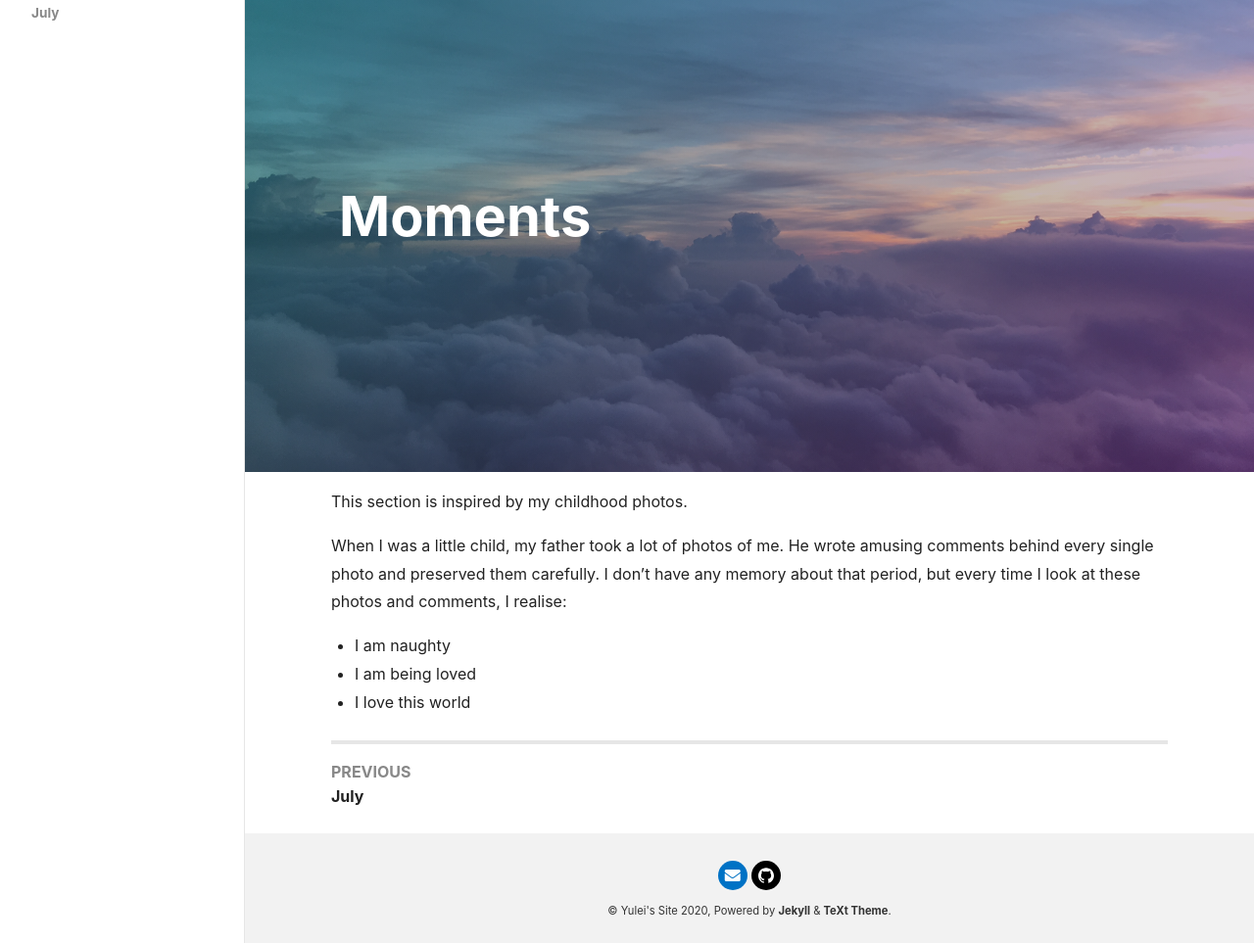
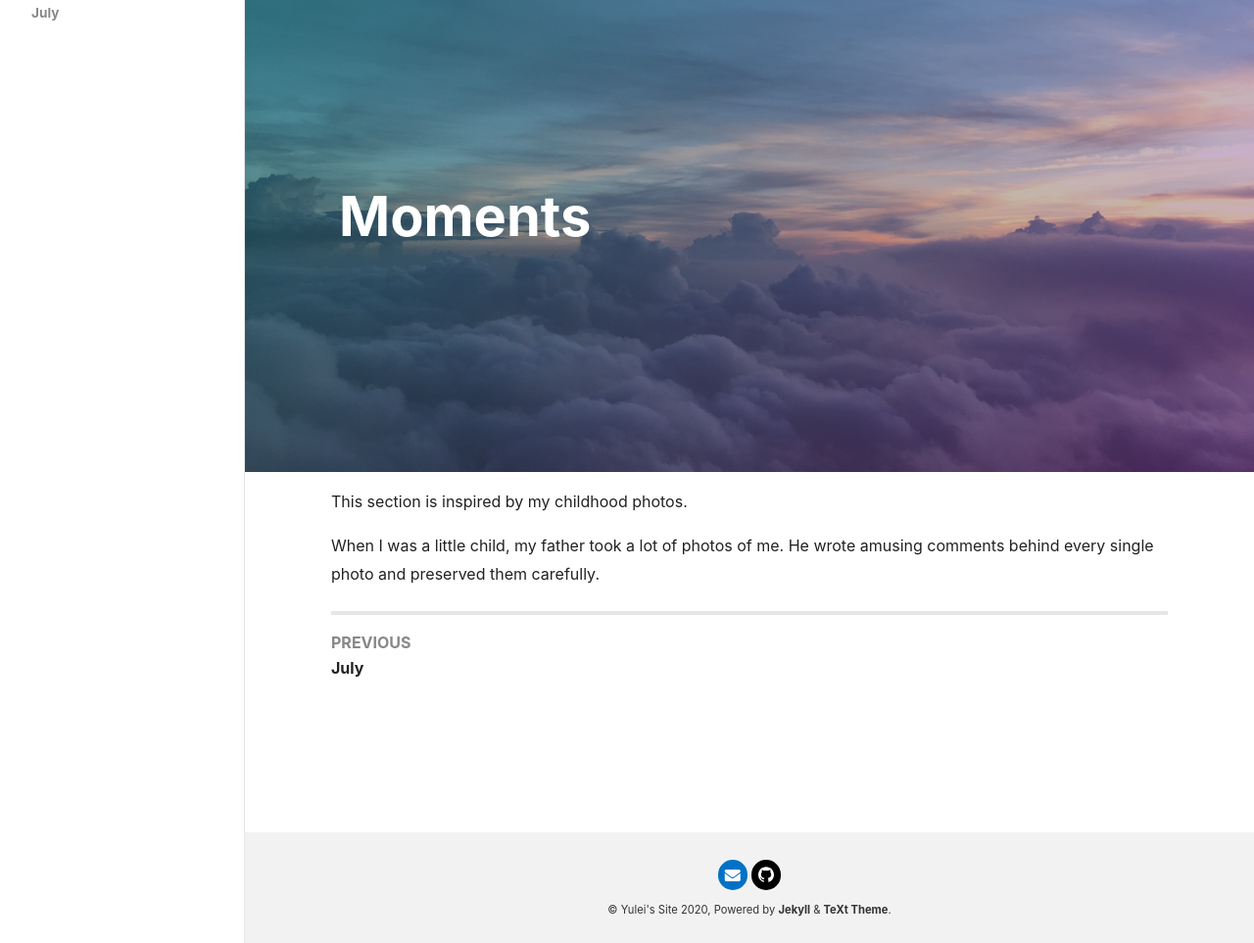
Before and after one commit to Yuleii/Yuleii.github.io, a Jekyll site: the page built from moments.md, in a window 1280 px wide, cut to the strip 94-1057 px from the top of the page. Shown: the whole strip at 98% size. Built offline with Jekyll 4.4.1, drawn with Linux system fonts in a browser that asks for light colours; nearby versions of some CDN libraries; comment, search, counter and statistics services are not loaded.

```diff
--- a/moments.md
+++ b/moments.md
@@ -18,10 +18,7 @@
 
 This section is inspired by my childhood photos.
 
-When I was a little child, my father took a lot of photos of me. He wrote amusing comments behind every single photo and preserved them carefully. I don't have any memory about that period, but every time I look at these photos and comments, I realise:
-- I am naughty
-- I am being loved
-- I love this world
+When I was a little child, my father took a lot of photos of me. He wrote amusing comments behind every single photo and preserved them carefully.
 
 
 
```
